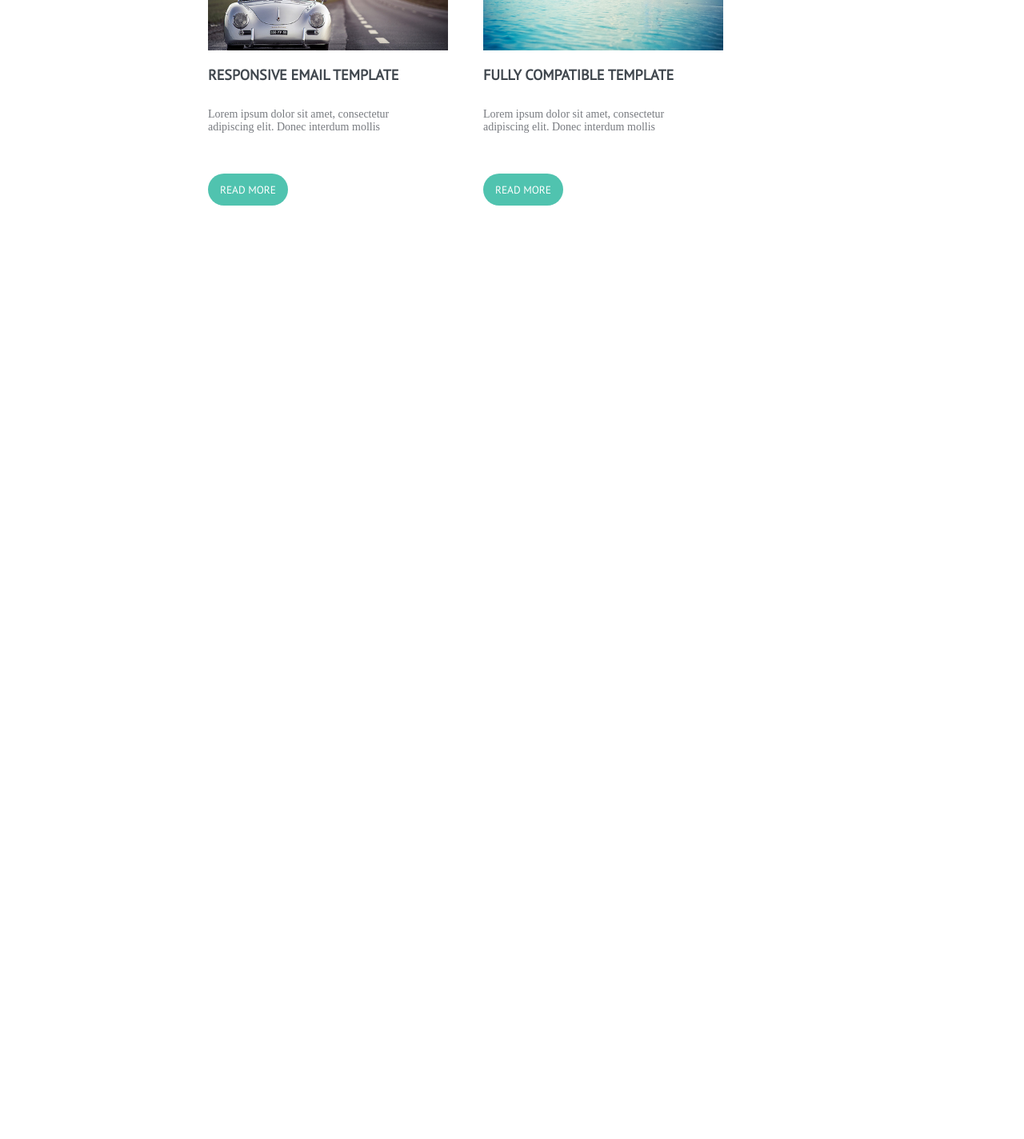
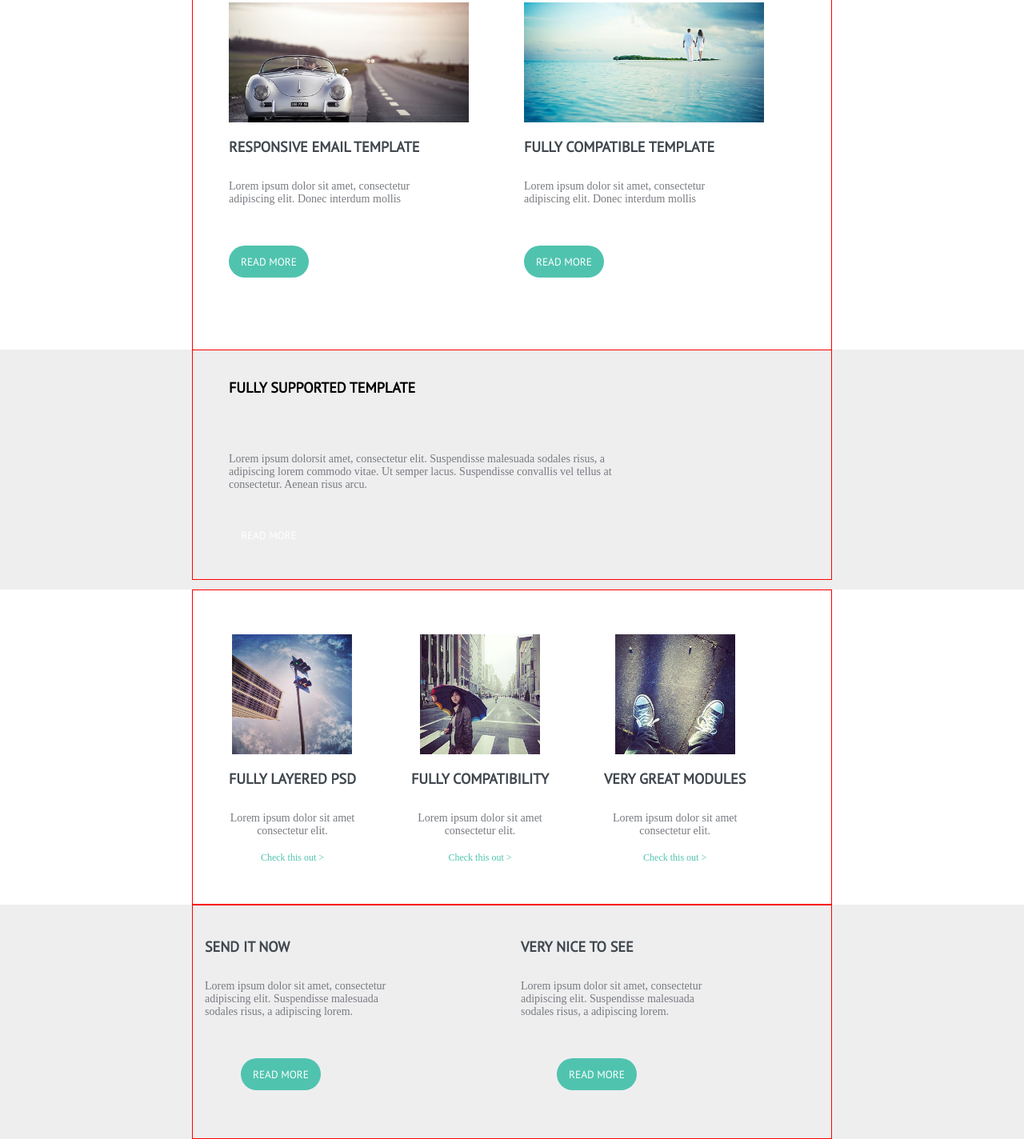
Before and after one commit to herstiusz/elena-theme, a plain HTML site: page index.html in a window 1280 px wide. Shown: the part 856-2280 px from the top of the page at 80% size. Before the commit the page ends 1324 px from the top, so only its background shows below. Drawn offline with nearby package versions, Linux system fonts and the light colour scheme.

Commit message:
adding section

```diff
--- a/css/style.css
+++ b/css/style.css
@@ -18,12 +18,10 @@
 
 }
 
-.container {
+.container{
     width: 800px;
     margin: 0 auto;
-
-
-
+    border: 1px solid red;
 }
 
 .logo {
@@ -95,7 +93,7 @@ button:hover {
 
 #second {
     background-color: #eeeeef;
-    height: 590px;
+    height: auto;
 }
 
 .col {
@@ -118,35 +116,42 @@ h3 {
     color: #787b80;
     padding: 15px 0;
 }
-#third{
+
+#third {
     background-color: white;
-    height: 590px;
+    height: 490px;
 }
-h4{
-   font-size: 18px;
+
+h4 {
+    font-size: 18px;
     font-family: 'PT Sans', sans-serif;
     text-transform: uppercase;
     color: #40474e;
     padding: 15px 0;
     text-align: left;
 }
-.p3{
+
+.p3 {
     font-size: 14px;
     color: #787b80;
     padding: 15px 0;
     text-align: left;
 }
-.foto{
+
+.foto {
     display: inline-block;
     width: 300px;
     height: 150px;
     object-fit: cover;
+
 }
-.col2{
-   display: inline-block;
-   text-align: center;
-    margin: 35px 20px 50px 20px;
+
+.col2 {
+    display: inline-block;
+    text-align: center;
+    margin: 55px 20px 50px 45px;
 }
+
 #third .but {
 
     display: block;
@@ -163,3 +168,80 @@ h4{
     margin: 35px 0 50px 0;
 
 }
+
+#fourth {
+    background-color: #eeeeef;
+    height: 300px;
+    text-align: left;
+
+}
+
+#fourth .but1 {
+    display: block;
+    width: 100px;
+    height: 40px;
+    background-color: #eeeeef;
+    outline: none;
+    border: none;
+    border-radius: 25px;
+    font-family: 'PT Sans', sans-serif;
+    text-transform: uppercase;
+    color: rgb(255, 255, 255);
+    transition: all 0.2s;
+    margin: 35px 0 35px 45px;
+}
+
+.p4 {
+    font-size: 14px;
+    color: #787b80;
+    margin: 35px 0 35px 45px;
+
+}
+
+h5 {
+    font-size: 18px;
+    font-family: 'PT Sans', sans-serif;
+    text-transform: uppercase;
+    padding: 35px 45px;
+
+}
+
+#fifth {
+    background-color: white;
+    height: auto;
+}
+
+.foto1 {
+    width: 150px;
+    height: 150px;
+}
+a{
+    color: #50c3af;
+    font-size: 12px;
+    text-decoration: none;
+}
+#sixthy{
+    background-color: #eeeeef;
+    height: auto;
+}
+#sixthy .but3{
+    display: block;
+    width: 100px;
+    height: 40px;
+    background-color: #50c3af;
+    outline: none;
+    border: none;
+    border-radius: 25px;
+    font-family: 'PT Sans', sans-serif;
+    text-transform: uppercase;
+    color: rgb(255, 255, 255);
+    transition: all 0.2s;
+    margin: 35px 0 35px 45px;
+}
+.col3{
+        display: inline-block;
+    width: 30%;
+    text-align: left;
+    padding: 25px 15px;
+    width: 49%;
+}
--- a/index.html
+++ b/index.html
@@ -26,6 +26,8 @@
             <p class="pHeader">JUST FOR YOU ON THEMEFOREST</p>
             <button class="butHeader">get your copy now</button>
         </div>
+
+    </section>
     <section id="second">
         <div class="container">
             <div class="col">
@@ -47,6 +49,8 @@
                     <br>consectetur elit.</p>
             </div>
         </div>
+
+    </section>
     <section id="third">
         <div class="container">
             <div class="col2">
@@ -63,8 +67,80 @@
             </div>
         </div>
     </section>
+    <section id="fourth">
+        <div class="container">
+            <h5>
+                fully supported template
+            </h5>
+            <p class="p4">
+                Lorem ipsum dolorsit amet, consectetur elit. Suspendisse malesuada sodales risus, a<br>adipiscing lorem commodo vitae. Ut semper lacus. Suspendisse convallis vel tellus at<br> consectetur. Aenean risus arcu.
+            </p>
+            <button class="but1">
+                Read more
+            </button>
+        </div>
     </section>
+    <section id="fifth">
+        <div class="container">
+            <div class="col2">
+                <img class="foto1" src="img/lights.png">
+                <h3>
+                    fully layered psd
+                </h3>
+                <p class="p2">Lorem ipsum dolor sit amet
+                    <br>consectetur elit.</p>
+
+                <a href="#">Check this out ></a>
+            </div>
+            <div class="col2">
+                <img class="foto1" src="img/zebra.png">
+                <h3>
+                    fully compatibility
+                </h3>
+                <p class="p2">Lorem ipsum dolor sit amet
+                    <br>consectetur elit.</p>
+
+                <a href="#">Check this out ></a>
+            </div>
+            <div class="col2">
+                <img class="foto1" src="img/trainers.png">
+                <h3>
+                    very great modules
+                </h3>
+                <p class="p2">Lorem ipsum dolor sit amet
+                    <br>consectetur elit.</p>
+
+                <a href="#">Check this out ></a>
+            </div>
+        </div>
     </section>
+    <section id="sixthy">
+        <div class="container">
+            <div class="col3">
+                <h3>
+                    send it now
+                </h3>
+                <p class="p3">
+                    Lorem ipsum dolor sit amet, consectetur<br>adipiscing elit. Suspendisse malesuada<br>sodales risus, a adipiscing lorem.
+                </p>
+                <button class="but3">
+                    Read more
+                </button>
+            </div>
+            <div class="col3">
+                <h3>
+                    very nice to see
+                </h3>
+                <p class="p3">
+                    Lorem ipsum dolor sit amet, consectetur<br>adipiscing elit. Suspendisse malesuada<br>sodales risus, a adipiscing lorem.
+                </p>
+                <button class="but3">
+                    Read more
+                </button>
+            </div>
+       </div>
+    </section>
+
 </body>
 
 </html>
```
Lines whose indentation alone changed are shown as unchanged.
